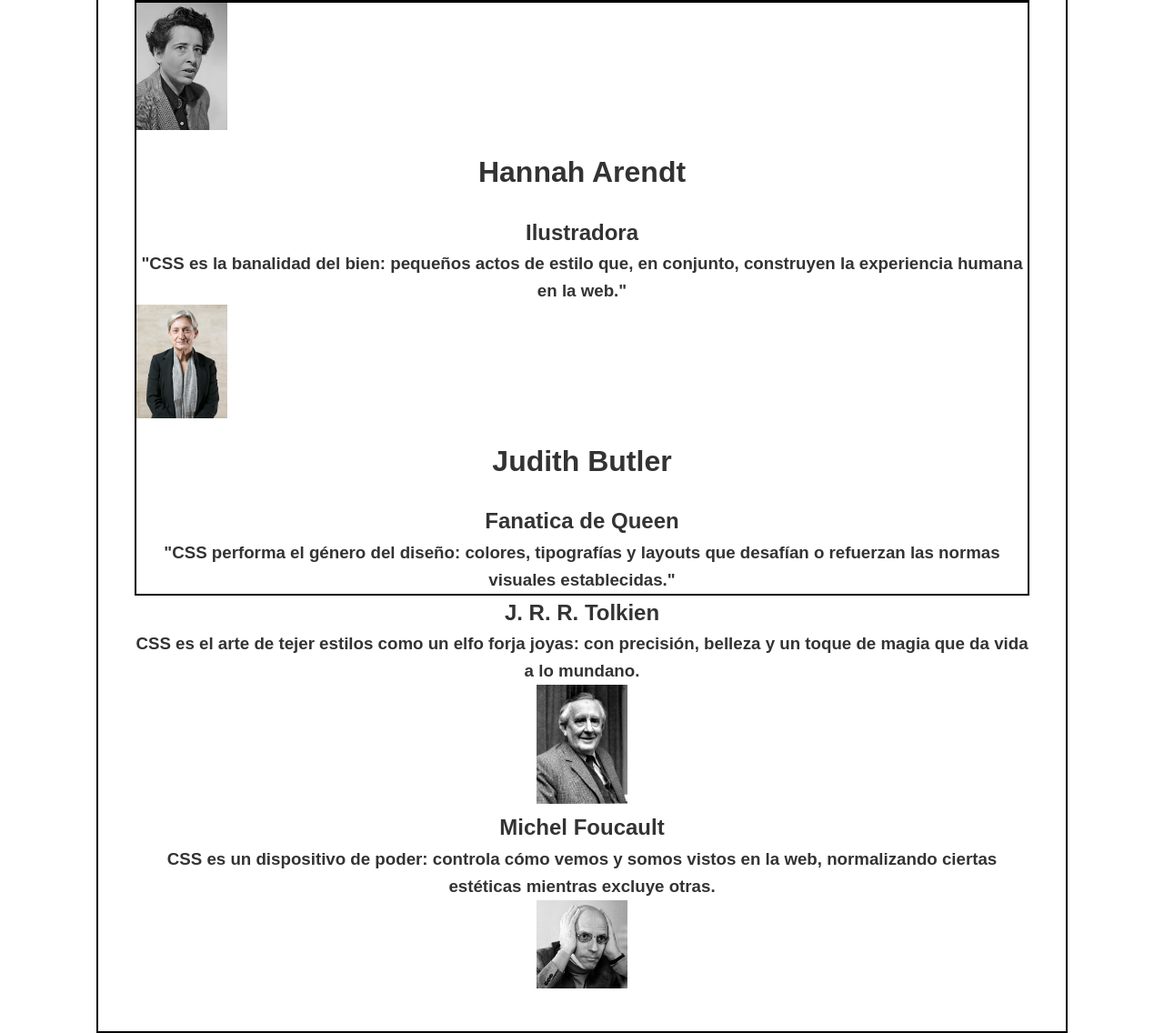
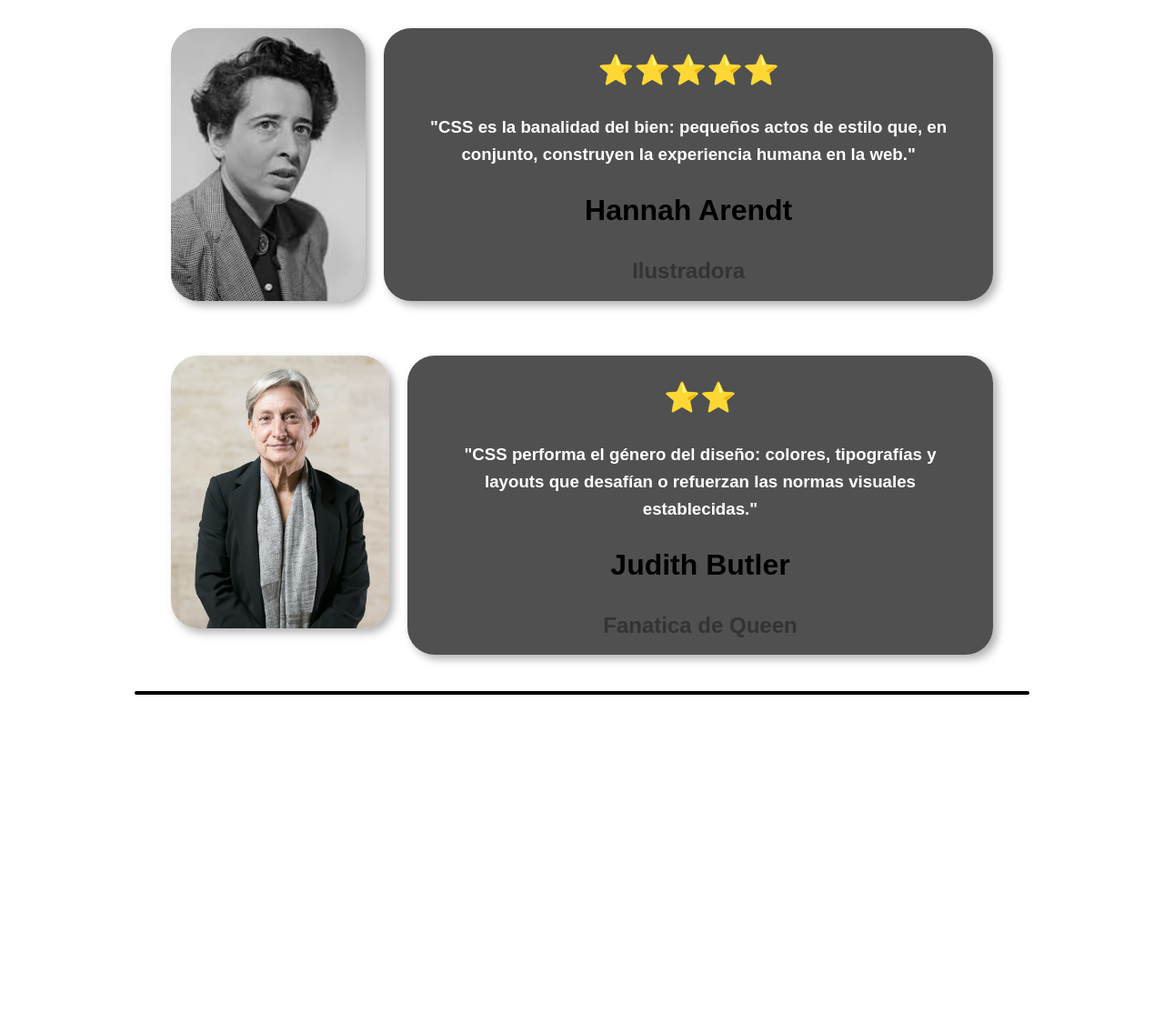
Before and after one commit to FedeDuarte1992/Tarjetas, a plain HTML site: page index.html in a window 1280 px wide. Shown: the part 960-2096 px from the top of the page at 91% size. After the commit the page ends 1764 px from the top, so only its background shows below. Drawn offline with Linux system fonts and the light colour scheme.

Commit message:
Cambios en css

```diff
--- a/index.html
+++ b/index.html
@@ -60,39 +60,55 @@
             </div>
         </div>
         <div id="opinion3">
-            <img src="img\hannah.jpeg" alt="Hannah Arendt" class="imagenRectangular">
-            <div class="textos">
-            <h1>Hannah Arendt</h1>
-            <h2>Ilustradora</h2>
-            <h3>"CSS es la banalidad del bien: pequeños actos de estilo que, en conjunto, construyen la experiencia
-                humana en la web."</h3></div>
+            <div class="fotoYopinion">
+                <img src="img\hannah.jpeg" alt="Hannah Arendt" class="imagenRectangular">
+                <div class="textos">
+                    <h1>⭐⭐⭐⭐⭐</h1>
+
+                    <h3>"CSS es la banalidad del bien: pequeños actos de estilo que, en conjunto, construyen la
+                        experiencia
+                        humana en la web."</h3>
+                    <h1>Hannah Arendt</h1>
+                    <h2>Ilustradora</h2>
+                </div>
+
+            </div>
+            <div class="fotoYopinion">
+                <img src="img\butler.jpg" alt="Judith Butler" class="imagenRectangular">
+                <div class="textos">
+                    <h1>⭐⭐</h1>
+
+                    <h3>"CSS performa el género del diseño: colores, tipografías y layouts que desafían o refuerzan las
+                        normas
+                        visuales establecidas."</h3>
+                    <h1>Judith Butler</h1>
+                    <h2>Fanatica de Queen</h2>
+                </div>
+
+            </div>
+
+        </div>
+        <div id="opinion4">
 
 
 
-            <img src="img\butler.jpg" alt="Judith Butler" class="imagenRectangular">
-            <div class="textos">
-            <h1>Judith Butler</h1>
-            <h2>Fanatica de Queen</h2>
-            <h3>"CSS performa el género del diseño: colores, tipografías y layouts que desafían o refuerzan las normas
-                visuales establecidas."</h3></div>
+            <div id="tolkien" class="declaracion">
+                <a href="#foucault" class="flecha">→</a>
+                <h3>CSS es el arte de tejer estilos como un elfo forja joyas: con precisión, belleza y un toque de magia que da vida a lo mundano.</h3>
+                <img src="img\tolkien.webp" alt="J. R. R. Tolkien" class="imagen-circulo">
+                <h2>J. R. R. Tolkien</h2>
+
+            </div>
 
 
 
-        </div>
-        <div id="opinion7">
-            <h2>J. R. R. Tolkien</h2>
-            <h3>CSS es el arte de tejer estilos como un elfo forja joyas: con precisión, belleza y un toque de magia que
-                da vida a lo mundano.</h3>
-            <img src="img\tolkien.webp" alt="J. R. R. Tolkien">
+            <div id="foucault" class="declaracion">
+                <a href="#tolkien" class="flecha">→</a>
+                <h3>CSS es un dispositivo de poder: controla cómo vemos y somos vistos en la web, normalizando ciertas estéticas mientras excluye otras.</h3>
+                <img src="img\foucault.jpg" alt="Michel Foucault" class="imagen-circulo">
+                <h2>Michel Foucault</h2>
 
-        </div>
-        <div id="opinion8">
-            <h2>Michel Foucault</h2>
-            <h3>CSS es un dispositivo de poder: controla cómo vemos y somos vistos en la web, normalizando ciertas
-                estéticas mientras excluye otras.</h3>
-            <img src="img\foucault.jpg" alt="Michel Foucault">
-
-
+            </div>
         </div>
     </main>
 </body>
--- a/style.css
+++ b/style.css
@@ -2,7 +2,7 @@ body {
     font-family: 'Arial', sans-serif;
     line-height: 1.6;
     color: #333;
-    border: 2px solid black;
+
     /* Simplificado */
     width: 80%;
     /* Aumentado para mejor visualización */
@@ -14,7 +14,7 @@ body {
 
 header {
     text-align: center;
-    background-color: aquamarine;
+
     padding: 10px;
     /* Añadido para espacio interno */
 }
@@ -42,6 +42,7 @@ img {
     padding: 20px;
     /* Espacio interno */
     border: 2px solid black;
+    border-radius: 30px;
 
 }
 
@@ -62,7 +63,7 @@ img {
 }
 
 .imagen-circulo {
-    width:100px;
+    width: 100px;
     height: 100px;
     border-radius: 50%;
     object-fit: cover;
@@ -85,71 +86,175 @@ img {
 
 h2,
 h3 {
-    margin:  0;
+    margin: 0;
     /* Espacio entre los textos */
     width: 100%;
     /* Asegura que ocupen todo el ancho */
 }
 
 
- /* -------------------segunda seccion-------------------- */
- #opinion2 {
+/* -------------------segunda seccion-------------------- */
+#opinion2 {
     display: flex;
-    gap: 20px; /* Espacio entre las secciones */
-    justify-content: center; /* Centrar las secciones */
-    align-items: stretch; /* Asegura que ambas secciones tengan la misma altura */
-    padding: 20px; /* Espacio interno */
-    border: 2px solid black; /* Borde del contenedor */
+    gap: 20px;
+    /* Espacio entre las secciones */
+    justify-content: center;
+    /* Centrar las secciones */
+    align-items: stretch;
+    /* Asegura que ambas secciones tengan la misma altura */
+    padding: 20px;
+    /* Espacio interno */
+
 }
 
 .seccion2 {
-    flex: 1; /* Ambas secciones ocupan el mismo espacio */
+    box-shadow: 5px 5px 10px rgba(0, 0, 0, 0.3);
+    flex: 1;
+    /* Ambas secciones ocupan el mismo espacio */
     display: flex;
-    flex-direction: column; /* Alinear elementos verticalmente */
+    flex-direction: column;
+    /* Alinear elementos verticalmente */
     padding: 20px;
     text-align: center;
     background-color: #fff;
-    border: 2px solid black;
+
     border-radius: 30px;
 }
 
 .textFondo1 {
     color: black;
     padding: 10px;
-    margin: 10px 0; /* Espacio externo */
-    width: 100%; /* Ocupa todo el ancho disponible */
+    margin: 10px 0;
+    /* Espacio externo */
+    width: 100%;
+    /* Ocupa todo el ancho disponible */
 }
 
 .contenido-inferior {
     margin-left: 20px;
     display: flex;
-    align-items: center; /* Alinear imagen y texto verticalmente */
-    gap: 20px; /* Espacio entre la imagen y el texto */
-    margin-top: 15px; /* Espacio arriba del contenido inferior */
+    align-items: center;
+    /* Alinear imagen y texto verticalmente */
+    gap: 20px;
+    /* Espacio entre la imagen y el texto */
+    margin-top: 15px;
+    /* Espacio arriba del contenido inferior */
 }
 
 .imagen-circulo {
-    width: 100px; /* Tamaño de la imagen */
+    width: 100px;
+    /* Tamaño de la imagen */
     height: 100px;
     border-radius: 50%;
     object-fit: cover;
 }
 
 .info-persona {
-    text-align: left; /* Alinear el texto a la izquierda */
+    text-align: left;
+    /* Alinear el texto a la izquierda */
 }
 
 .info-persona h2,
 .info-persona h3 {
-    margin: 5px 0; /* Espacio entre el nombre y la descripción */
+    margin: 5px 0;
+    /* Espacio entre el nombre y la descripción */
 }
 
 
-/* ----------------------opinion 3---------------------- */
+/* -------------------tercera seccion-------------------- */
 
 
 #opinion3 {
-    border: 2px solid black; /* Borde del contenedor */
     display: flex;
+    gap: 20px;
+    /* Espacio entre las secciones */
+    justify-content: center;
+    /* Centrar las secciones */
+    align-items: stretch;
+    /* Asegura que ambas secciones tengan la misma altura */
+    padding: 20px;
+    /* Espacio interno */
+
+    /* Borde del contenedor */
+    flex-wrap: nowrap;
     flex-direction: column;
 }
+
+.imagenRectangular {
+    width: 300px;
+    height: 300px;
+    object-fit: cover;
+    border-radius: 30px;
+  box-shadow: 5px 5px 10px rgba(0, 0, 0, 0.3);
+}
+
+.textos {
+    box-shadow: 5px 5px 10px rgba(0, 0, 0, 0.3);
+    background-color: #333333da;
+    color: white;
+    border-radius: 30px;
+}
+
+.textos h1 {
+    color: black;
+}
+
+.textos h2 {
+    color: #333;
+    margin-bottom: 2%;
+}
+
+.textos h3 {
+    margin: auto;
+width: 90%;
+align-items:center ;
+    text-align: center;
+}
+
+.fotoYopinion {
+
+    display: flex;
+    gap: 20px;
+    /* Espacio entre las secciones */
+    justify-content: center;
+    /* Centrar las secciones */
+    align-items: stretch;
+    /* Asegura que ambas secciones tengan la misma altura */
+    padding: 20px;
+    /* Espacio interno */
+
+
+
+}
+
+
+/* -------------------Cuarta seccion-------------------- */
+
+#opinion4{
+    border: 2px solid black;
+    border-radius: 30px;
+}
+
+/* Ocultar todas las declaraciones por defecto */
+.declaracion {
+    display: none;
+}
+
+/* Mostrar la declaración activa usando :target */
+.declaracion:target {
+    display: block;
+}
+
+/* Estilos para las flechas */
+.flecha {
+    font-size: 24px;
+    text-decoration: none;
+    color: #000;
+    cursor: pointer;
+}
+.declaracion h3{
+    margin: auto;
+    width: 90%;
+    align-items:center ;
+        text-align: center;
+}
```
